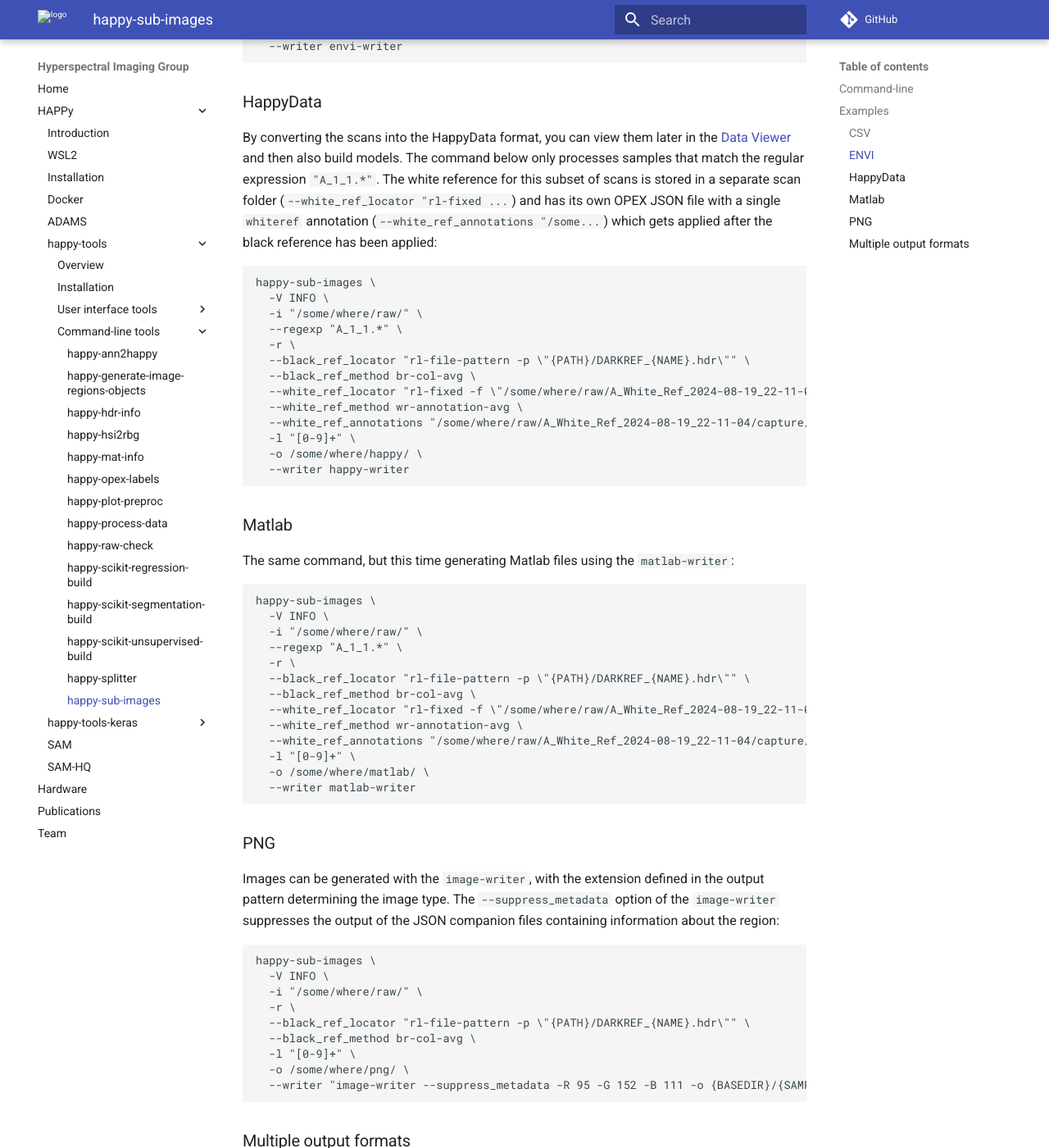
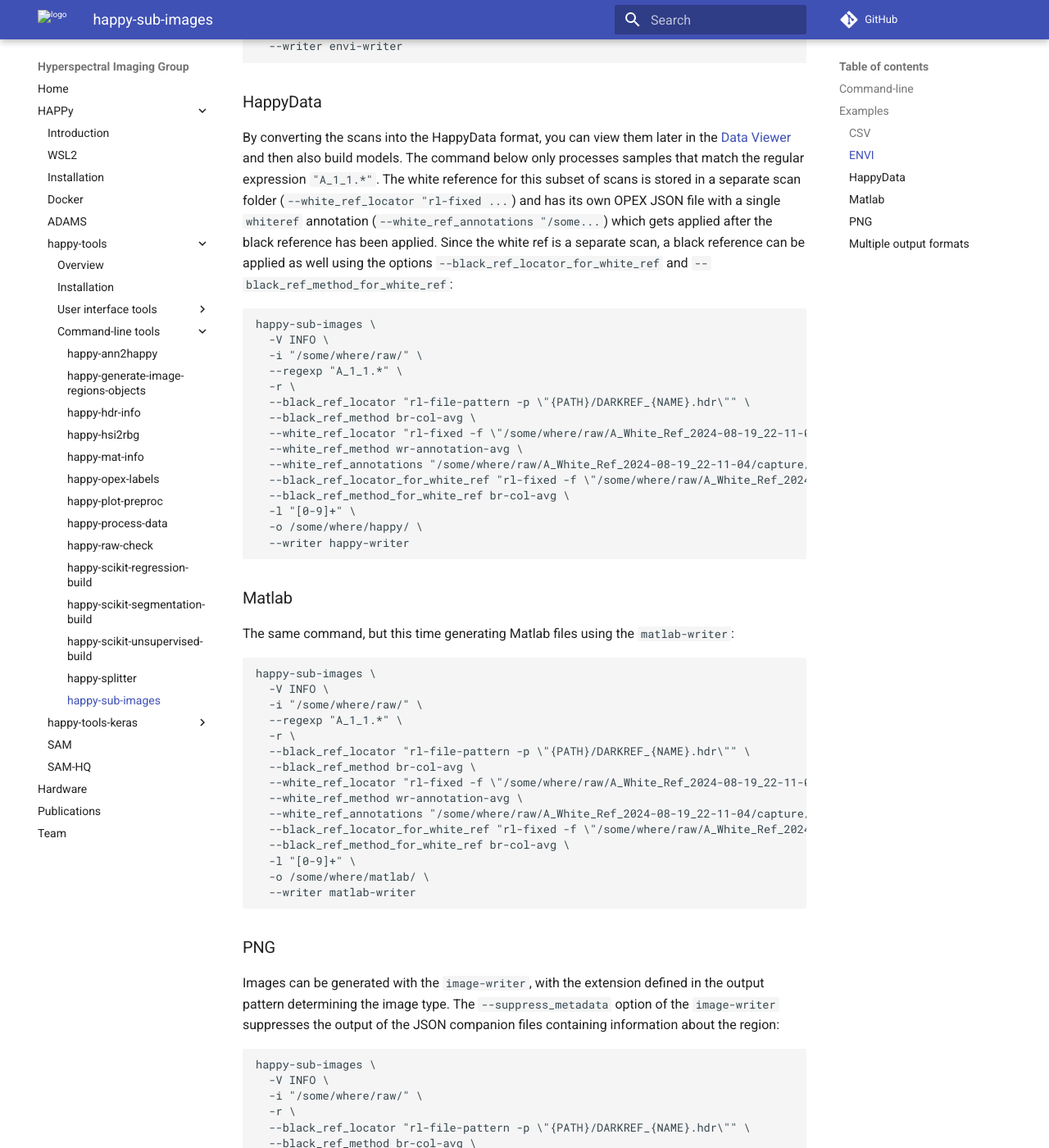
Before and after one commit to wairas/hsi-website, an MkDocs documentation site: the page built from docs/happy/happy_tools/happy-sub-images.md, in a window 1280 px wide and 1400 px high, scrolled down 2414 px. Shown: the whole window at 82% size. Built offline with MkDocs 1.6.1 and Material for MkDocs 9.7.7, drawn with Linux system fonts in a browser that asks for light colours; comment, search, counter and statistics services are not loaded.

Commit message:
extended examples using black ref locator/method for white ref scans

````diff
--- a/docs/happy/happy_tools/happy-sub-images.md
+++ b/docs/happy/happy_tools/happy-sub-images.md
@@ -125,7 +125,9 @@
 separate scan folder (`--white_ref_locator "rl-fixed ...`) and has its
 own OPEX JSON file with a single `whiteref` annotation
 (`--white_ref_annotations "/some...`) which gets applied after the black
-reference has been applied:
+reference has been applied. Since the white ref is a separate scan,
+a black reference can be applied as well using the options
+`--black_ref_locator_for_white_ref` and `--black_ref_method_for_white_ref`:
 
 ```bash
 happy-sub-images \
@@ -138,6 +140,8 @@
   --white_ref_locator "rl-fixed -f \"/some/where/raw/A_White_Ref_2024-08-19_22-11-04/capture/A_White_Ref_2024-08-19_22-11-04.hdr\"" \
   --white_ref_method wr-annotation-avg \
   --white_ref_annotations "/some/where/raw/A_White_Ref_2024-08-19_22-11-04/capture/A_White_Ref_2024-08-19_22-11-04.json" \
+  --black_ref_locator_for_white_ref "rl-fixed -f \"/some/where/raw/A_White_Ref_2024-08-19_22-11-04/capture/DARKREF_A_White_Ref_2024-08-19_22-11-04.hdr\"" \
+  --black_ref_method_for_white_ref br-col-avg \
   -l "[0-9]+" \
   -o /some/where/happy/ \
   --writer happy-writer
@@ -158,6 +162,8 @@
   --white_ref_locator "rl-fixed -f \"/some/where/raw/A_White_Ref_2024-08-19_22-11-04/capture/A_White_Ref_2024-08-19_22-11-04.hdr\"" \
   --white_ref_method wr-annotation-avg \
   --white_ref_annotations "/some/where/raw/A_White_Ref_2024-08-19_22-11-04/capture/A_White_Ref_2024-08-19_22-11-04.json" \
+  --black_ref_locator_for_white_ref "rl-fixed -f \"/some/where/raw/A_White_Ref_2024-08-19_22-11-04/capture/DARKREF_A_White_Ref_2024-08-19_22-11-04.hdr\"" \
+  --black_ref_method_for_white_ref br-col-avg \
   -l "[0-9]+" \
   -o /some/where/matlab/ \
   --writer matlab-writer
````
